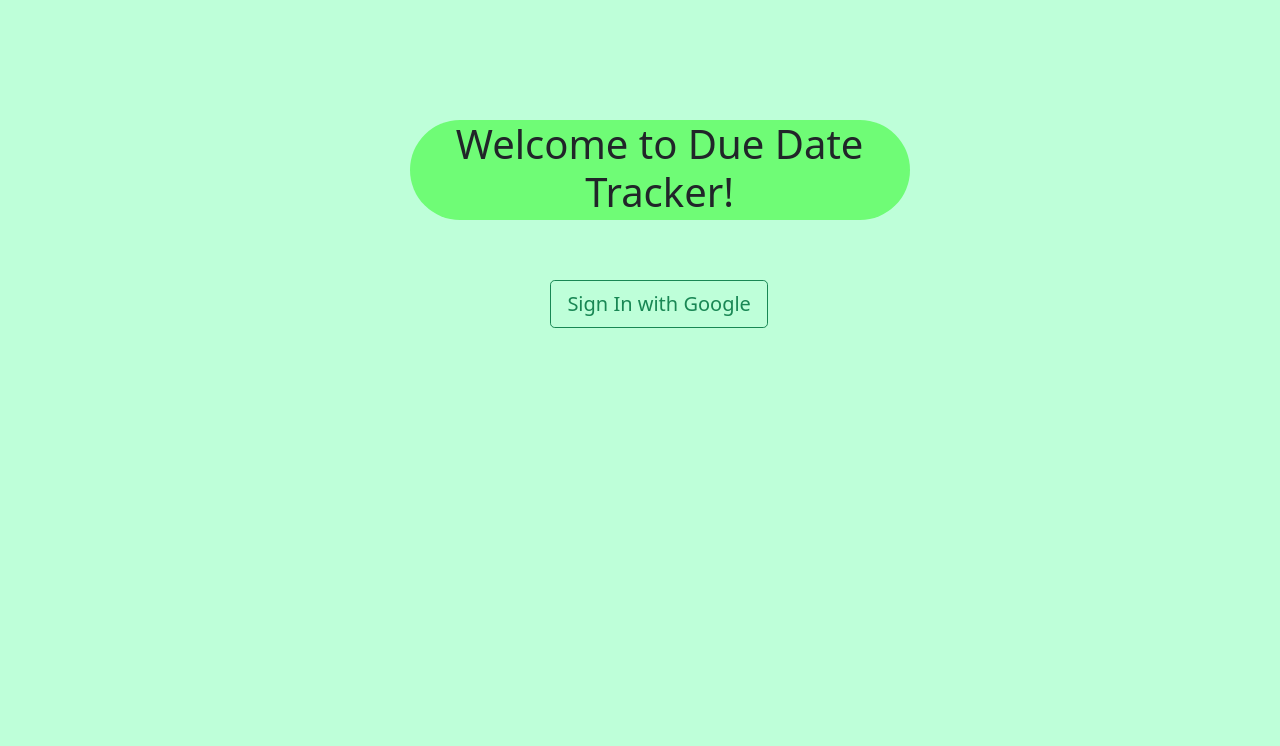
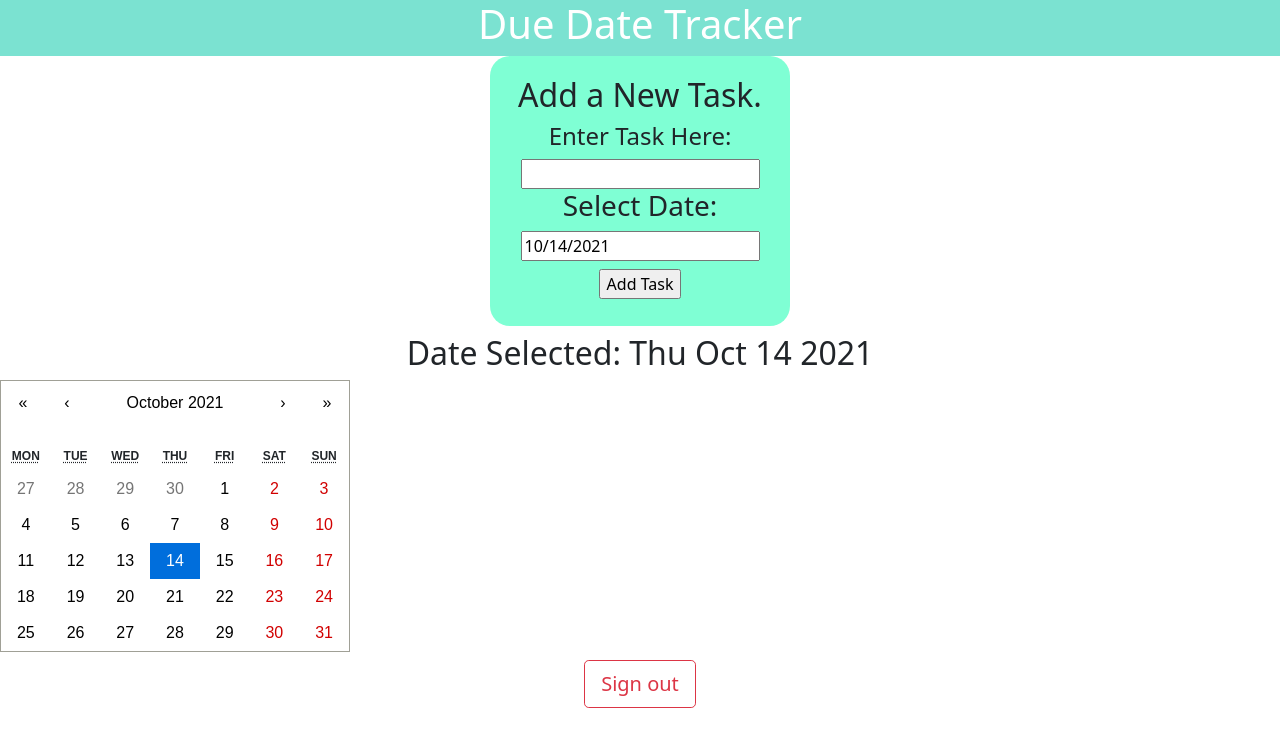
Before and after one commit to mitpatel17/duedateapp, a React (Create React App) app: page / in a window 1280 px wide. Shown: the top 746 px of the page. Built offline with nearby package versions, Linux system fonts and the light colour scheme; no server answers.

Commit message:
adding the home page components

```diff
--- a/package.json
+++ b/package.json
@@ -10,6 +10,8 @@
     "firebase": "^9.1.2",
     "react": "^17.0.2",
     "react-bootstrap": "^2.0.0-rc.0",
+    "react-calendar": "^3.4.0",
+    "react-datepicker": "^4.2.1",
     "react-dom": "^17.0.2",
     "react-router-dom": "^5.3.0",
     "react-scripts": "4.0.3",
--- /dev/null
+++ b/src/Components/Homestyling.css
@@ -0,0 +1,8 @@
+.signinbuttonbox{
+    border-radius: 20px;
+    align-items: center;
+    text-align: center;
+    margin-left: auto;
+    margin-right: auto;
+
+}
--- /dev/null
+++ b/src/Components/MyForm.js
@@ -0,0 +1,50 @@
+import React, { useState } from "react";
+import "./Myform.css";
+import DatePicker from "react-datepicker";
+import "react-datepicker/dist/react-datepicker.css";
+
+function MyForm() {
+  const [task, setTask] = useState("");
+  const [date, setDate] = useState(new Date());
+
+  const handleSubmit = (e) => {
+    alert(`Submitting task ${task}`)
+    const taskobj = { task };
+    const taskdate = { date };
+    console.log(taskobj, taskdate);
+  }
+  return (
+
+    <div className="box">
+      <h2>
+        Add a New Task.
+      </h2>
+      <form onSubmit={handleSubmit}>
+
+        <h4>
+          Enter Task Here:
+        </h4>
+
+        <input
+          type="text"
+          value={task}
+          onChange={e => setTask(e.target.value,)}
+        />
+
+        <h3>
+          Select Date:
+        </h3>
+
+        <DatePicker selected={date} onChange={(date) => setDate(date)} />
+
+        <h3>
+        </h3>
+        <input type="submit" value="Add Task" />
+
+      </form>
+    </div>
+
+  );
+}
+
+export default MyForm;
--- /dev/null
+++ b/src/Components/Myform.css
@@ -0,0 +1,11 @@
+.box {
+    width: 300px;
+    height: 270px;
+    border-radius: 20px;
+    align-items: center;
+    text-align: center;
+    margin-left: auto;
+    margin-right: auto;
+    background-color: aquamarine;
+    padding: 20px;
+}
--- a/src/Home.jsx
+++ b/src/Home.jsx
@@ -1,13 +1,19 @@
-import React from "react";
+import React, { useState } from 'react';
+import Calendar from 'react-calendar';
+import 'react-calendar/dist/Calendar.css';
 import app from "./Firebase/firebase";
 import { getAuth, signOut } from "firebase/auth";
 import Header from "./Components/Header";
+import { Button } from "react-bootstrap";
+import "./Components/Homestyling.css";
+import MyForm from "./Components/MyForm";
 
 const Home = () => {
 
+    const [date, onChange] = useState(new Date());
     const auth = getAuth(app);
 
-    const SignOut = () =>{
+    const SignOut = () => {
         signOut(auth).then(() => {
             console.log("signout success")
         }).catch((error) => {
@@ -17,11 +23,31 @@
 
     return (
         <>
-            <Header/>
+            <Header />
 
-            <button onClick={SignOut}>
-                Sign out
-            </button>
+            <div className="signinbuttonbox">
+
+                <MyForm />
+                <h2>
+                </h2>
+                <h2>
+                    <span className='bold'> Date Selected:</span>{' '}
+                    {date.toDateString()}
+                </h2>
+
+                <Calendar
+                    onChange={onChange}
+                    value={date}
+                />
+
+                <h2>
+                </h2>
+
+                <Button variant="outline-danger" size="lg" onClick={SignOut}>
+                    Sign out
+                </Button>
+
+            </div>
 
         </>
     );
--- a/src/index.js
+++ b/src/index.js
@@ -2,11 +2,12 @@
 import ReactDOM from 'react-dom';
 import './index.css';
 import App from './App';
+import Home from "./Home";
 import reportWebVitals from './reportWebVitals';
 
 ReactDOM.render(
   <React.StrictMode>
-    <App />
+    <Home />
   </React.StrictMode>,
   document.getElementById('root')
 );
```
Also changed, not shown: src/Components/Addtaskform.js (added), 2 other files (tests, documents, lock files or other folders).
